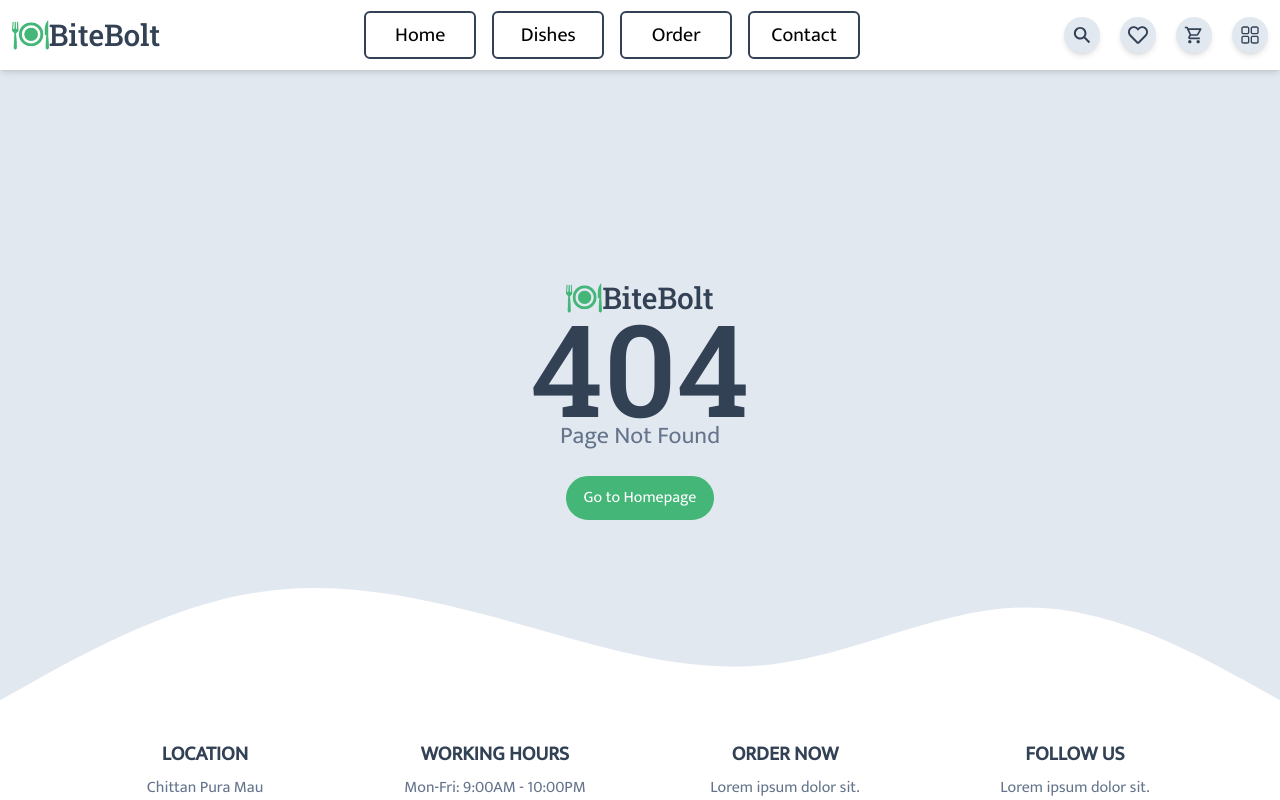
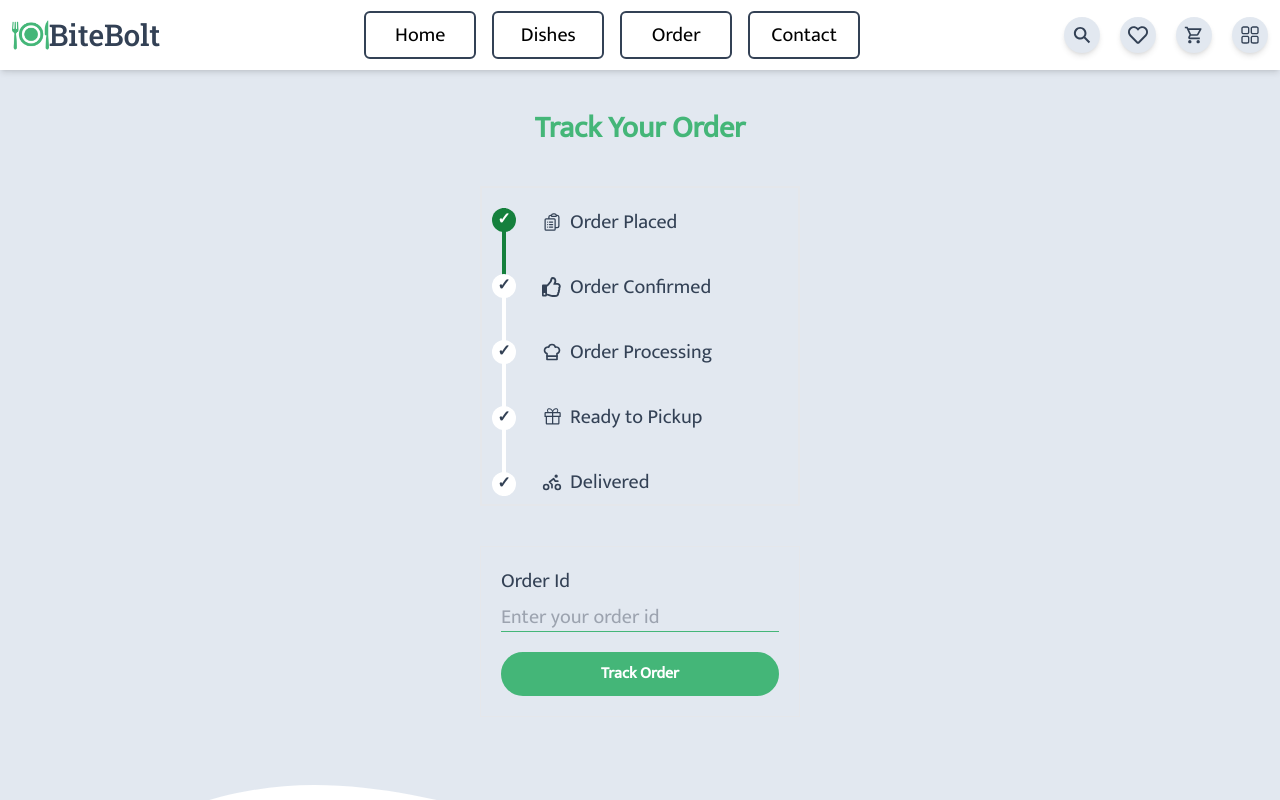
Before and after one commit to AbuZaid55/BiteBolt, a Next.js app in the folder frontend/: page /traking in a window 1280 px wide. Before the commit this address had no page. Shown: the top 800 px of the page. Built offline with nearby package versions, Linux system fonts and the light colour scheme.

Commit message:
frontend: Traking page

```diff
--- a/frontend/src/app/not-found.tsx
+++ b/frontend/src/app/not-found.tsx
@@ -10,7 +10,7 @@ const robotoSlab = Roboto_Slab({
 
 const NotFound = () => {
   return (
-    <div className='h-[100vh] bg-slate-200 flex items-center justify-center flex-col'>
+    <div className='h-[100vh] bg-slate-200 flex items-center justify-center flex-col pb-60 md:pb-48'>
       <div className='flex items-center justify-center'>
         <img className='w-[2.25rem]' src="/logo.png" alt="logo" />
         <h1 className={` text-xl sm:text-3xl text-slate-700 ${robotoSlab.className}`}>BiteBolt</h1>
--- a/frontend/src/app/page.tsx
+++ b/frontend/src/app/page.tsx
@@ -35,8 +35,8 @@ export default function Home() {
         <div className="sm:w-1/2 px-10">
           <h1 className={`${robotoSlab.className} text-main-800 text-xl`}>ENJOY YOUR HEALTHY</h1>
           <h1 className="text-5xl font-bold text-slate-700 my-3"> DILICIOUS FOOD</h1>
-          <p className=" text-slate-500">Lorem ipsum dolor sit amet consectetur adipisicing elit. Molestias deserunt itaque quidem atque quis accusamus placeat incidunt perferendis!</p>
-          <button className=" bg-main-800 text-white px-4 py-2 rounded-full my-4 cursor-pointer border-2 border-main-800 hover:text-main-800 hover:bg-[#44b67721] transition-all duration-300 ease-in-out">Order Now</button>
+          <p className=" text-slate-500 mb-8">Lorem ipsum dolor sit amet consectetur adipisicing elit. Molestias deserunt itaque quidem atque quis accusamus placeat incidunt perferendis!</p>
+          <Link href="/dishes" className=" text-center bg-main-800 text-white px-4 py-2 rounded-full my-4 cursor-pointer border-2 border-main-800 hover:text-main-800 hover:bg-[#44b67721] transition-all duration-300 ease-in-out">Order Now</Link>
         </div>
         <div className="hidden sm:flex w-1/2 h-full items-center justify-center bg-slate-700" style={{ borderRadius: "44% 56% 0% 100% / 63% 0% 100% 37% " }}>
           <div className="w-[90%] md:w-[75%] h-full flex items-center justify-center relative">
--- /dev/null
+++ b/frontend/src/app/traking/page.tsx
@@ -0,0 +1,45 @@
+"use client"
+import React, { useState } from 'react'
+import { HiOutlineClipboardDocumentList } from "react-icons/hi2"
+import { FaRegThumbsUp } from "react-icons/fa";
+import { TbChefHat } from "react-icons/tb";
+import { GoGift } from "react-icons/go";
+import { TbBike } from "react-icons/tb";
+
+const page = () => {
+
+    const [track, setTrack] = useState(30)
+    const [orderId, setOrderId] = useState('')
+
+  return (
+    <div className='flex items-center justify-center flex-col pb-72 md:pb-60 bg-slate-200 pt-[90px]'>
+      <h1 className='text-3xl text-main-800 mt-5 font-bold'>Track Your Order</h1>
+      <div className={` w-80 h-80 border-2 relative m-10`}>
+        <div className='bg-white h-72  w-1 relative left-5 top-5'>
+          <div className='w-full bg-green-700 absolute z-20' style={{ height: `${track}%` }}></div>
+          <div className='absolute z-30 w-full h-full flex items-center justify-between flex-col'>
+            <p className={`w-6 h-6 font-bold rounded-full flex items-center justify-center ${(track >= 1) ? 'bg-green-700 text-white' : 'bg-white text-slate-700'}`}>&#10003;</p>
+            <p className={`w-6 h-6 font-bold rounded-full flex items-center justify-center ${(track >= 40) ? 'bg-green-700 text-white' : 'bg-white text-slate-700'}`}>&#10003;</p>
+            <p className={`w-6 h-6 font-bold rounded-full flex items-center justify-center ${(track >= 60) ? 'bg-green-700 text-white' : 'bg-white text-slate-700'}`}>&#10003;</p>
+            <p className={`w-6 h-6 font-bold rounded-full flex items-center justify-center ${(track >= 80) ? 'bg-green-700 text-white' : 'bg-white text-slate-700'}`}>&#10003;</p>
+            <p className={`w-6 h-6 font-bold rounded-full flex items-center justify-center ${(track >= 100) ? 'bg-green-700 text-white' : 'bg-white text-slate-700'}`}>&#10003;</p>
+          </div>
+          <div className='absolute text-lg left-10 w-64 h-full flex items-left justify-between flex-col text-slate-700'>
+            <p className='flex items-center gap-2 text-xl'><HiOutlineClipboardDocumentList/>Order Placed</p>
+            <p className='flex items-center gap-2 text-xl'><FaRegThumbsUp/>Order Confirmed</p>
+            <p className='flex items-center gap-2 text-xl'><TbChefHat/>Order Processing</p>
+            <p className='flex items-center gap-2 text-xl'><GoGift/>Ready to Pickup</p>
+            <p className='flex items-center gap-2 text-xl'><TbBike/>Delivered</p>
+          </div>
+        </div>
+      </div>
+      <div className='border flex justify-center flex-col p-5 w-80 mb-10 text-slate-700'>
+        <label className='text-xl mb-2' htmlFor="orderInput">Order Id</label>
+        <input className='w-full border-b border-main-800 outline-none bg-slate-200 text-xl' type="text" placeholder='Enter your order id' value={orderId} onChange={(e) => { setOrderId(e.target.value) }} />
+        <button className=' bg-main-800  px-4 py-2 text-white font-bold rounded-full mt-5  hover:text-main-800  hover:bg-[#44b67721] transition-all duration-300 ease-in-out border-2 border-main-800'>Track Order</button>
+      </div>
+    </div>
+  )
+}
+
+export default page
```
